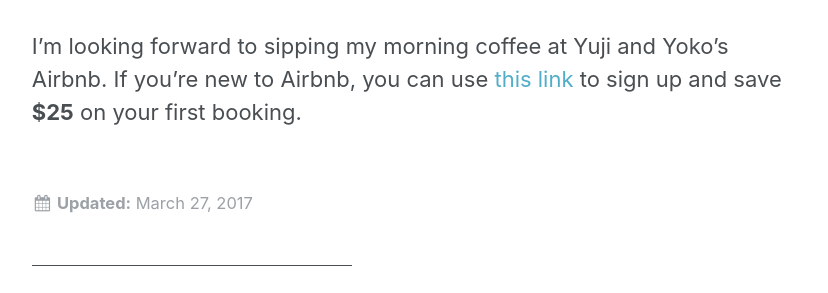
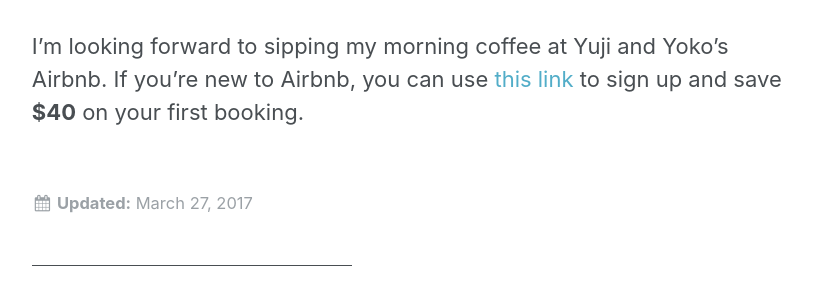
Before and after one commit to gmlang/chilledtofu, a Jekyll site: the page built from _plans/02-one-month-airbnb-in-osaka.md, in a window 1280 px wide. Shown: the part 1164-1457 px from the top of the page, without its empty margins (252-1080 px from the left). Built offline with Jekyll 4.4.1, drawn with Linux system fonts in a browser that asks for light colours.

Commit message:
update link

```diff
--- a/_plans/02-one-month-airbnb-in-osaka.md
+++ b/_plans/02-one-month-airbnb-in-osaka.md
@@ -10,4 +10,4 @@
 
 After extensive search, I found Yuji and Yoko's Airbnb in the heart of Osaka. Yuji and Yoko are Airbnb Superhost with 6 listings in total. All of them are entire apartment rentals and have a rating of 5 stars. I read all the reviews and found no negative ones. So I contacted them and got a response within minutes from Yoko. I double checked the internet speed with Yoko and requested a desk and chair to be put in for work, Yoko gladly accommodated my request. She was friendly and proactive, asking me to text her if I have questions or need anything. Her English was excellent which makes things much easier. Oh, there's one more thing, Yuji and Yoko are also foodies. You can check out [their Airbnb profile](https://www.airbnb.com/users/show/85469839) to learn more about them and see what other people have said about their properties and hosting.
 
-I'm looking forward to sipping my morning coffee at Yuji and Yoko's Airbnb. If you're new to Airbnb, you can use [this link](www.airbnb.com/c/guangmingl26) to sign up and save **$25** on your first booking.
+I'm looking forward to sipping my morning coffee at Yuji and Yoko's Airbnb. If you're new to Airbnb, you can use [this link](https://www.airbnb.com/c/guangmingl26) to sign up and save **$40** on your first booking.
```
